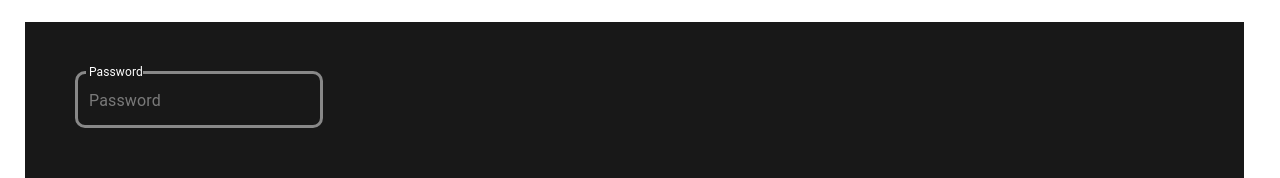
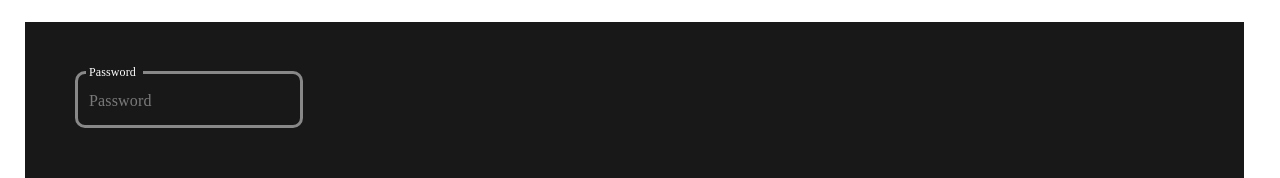
Before and after one commit to Neveres/aha-exam, a React (Create React App) app: page /password-input in a window 1280 px wide. Shown: the part 323-501 px from the top of the page. Built offline with nearby package versions, Linux system fonts and the light colour scheme.

Commit message:
feat: correect font

```diff
--- a/src/GlobalCss.tsx
+++ b/src/GlobalCss.tsx
@@ -5,7 +5,7 @@ export const GlobalCss = () => (
   <Global
     styles={css`
       * {
-        font-family: ${fontFamily.heading};
+        font-family: 'Ubuntu' !important;
       }
 
       #root {
@@ -15,11 +15,7 @@ export const GlobalCss = () => (
   />
 )
 
-export const fontFamily = {
-  heading: 'Ubuntu',
-}
-
 export const colors = {
   bgPrimary: '#181818',
-  titleColor: '#FFFFFF',
+  white: '#FFFFFF',
 }
--- a/src/components/ComponentHeader/styles.tsx
+++ b/src/components/ComponentHeader/styles.tsx
@@ -11,7 +11,7 @@ export const headerContiner = css`
   letter-spacing: -1.5px;
   border-radius: 50px 50px 0px 0px;
   background: ${colors.bgPrimary};
-  color: ${colors.titleColor};
+  color: ${colors.white};
   font-style: normal;
   font-weight: 700;
   font-size: 96px;
--- a/src/containers/AdvancedEffects/AdvancedEffects.tsx
+++ b/src/containers/AdvancedEffects/AdvancedEffects.tsx
@@ -3,7 +3,7 @@ import React from 'react'
 
 import { menuItems } from 'src/Routes'
 import { ComponentHeader } from 'src/components'
-import { widthOfAdvancedEffects } from './styles'
+// import { widthOfAdvancedEffects } from './styles'
 
 const AdvancedEffects = () => {
   return (
--- a/src/containers/Calendar/Calendar.tsx
+++ b/src/containers/Calendar/Calendar.tsx
@@ -2,7 +2,7 @@ import React from 'react'
 
 import { menuItems } from 'src/Routes'
 import { ComponentHeader } from 'src/components'
-import { widthOfCalendar } from './styles'
+// import { widthOfCalendar } from './styles'
 
 const Calendar = () => {
   return (
--- a/src/containers/PasswordInput/PasswordInput.tsx
+++ b/src/containers/PasswordInput/PasswordInput.tsx
@@ -3,6 +3,7 @@ import React, { useCallback, useMemo, useState } from 'react'
 import { TextField, ThemeProvider } from '@mui/material'
 
 import { menuItems } from 'src/Routes'
+import { colors } from 'src/GlobalCss'
 import { ComponentHeader } from 'src/components'
 import { validatePassword } from 'src/libraries'
 import { theme } from './theme'
@@ -28,10 +29,10 @@ const PasswordInput = () => {
             type="password"
             InputLabelProps={{
               shrink: true,
-              style: { color: '#ffffff' },
+              style: { color: colors.white },
             }}
             inputProps={{
-              style: { color: '#ffffff' },
+              style: { color: colors.white },
             }}
             placeholder="Password"
             css={passwordInput}
--- a/src/containers/PasswordInput/PasswordValidation/styles.tsx
+++ b/src/containers/PasswordInput/PasswordValidation/styles.tsx
@@ -18,7 +18,6 @@ export const hintContainer = css`
   padding-bottom: 10px;
   display: flex;
   align-items: center;
-  width: 250px;
 
   span {
     color: #ffffff;
```
